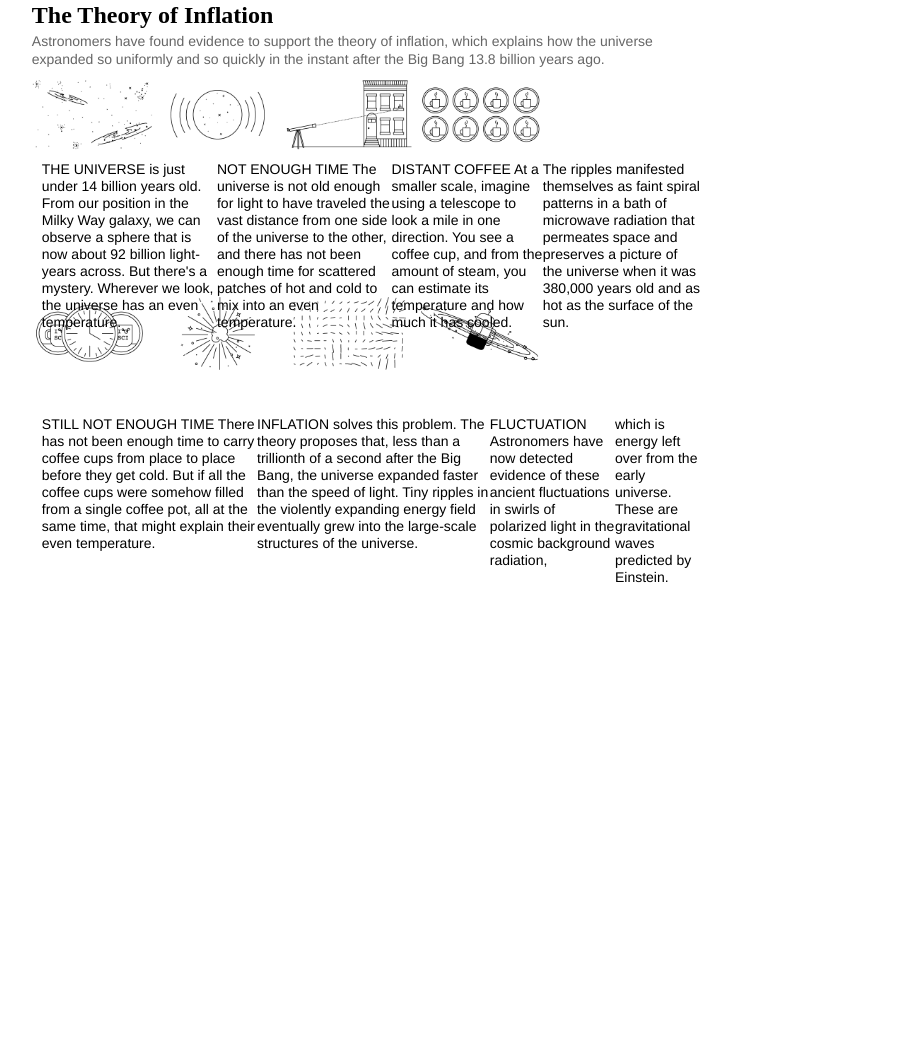
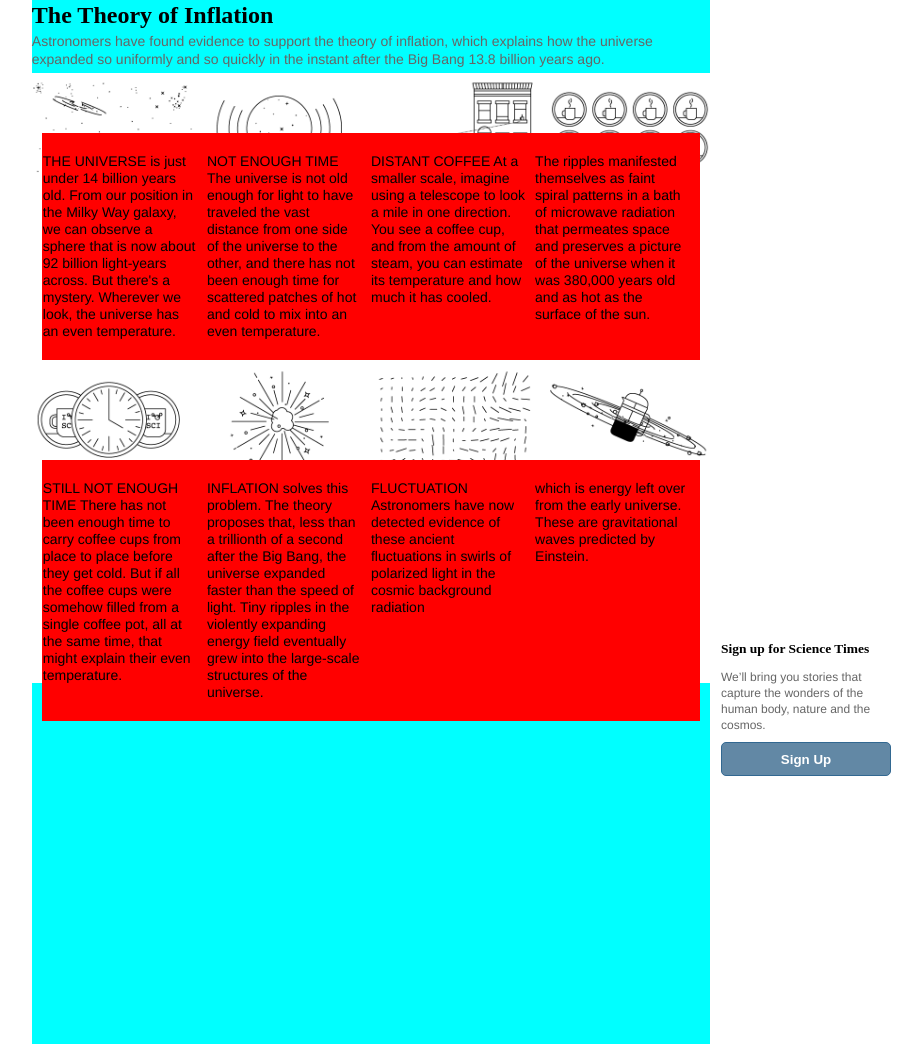
Before and after one commit to Mesi21/New-York-Times-Article, a plain HTML site: page index.html in a window 1280 px wide. Shown: the part 2828-3872 px from the top of the page, without its empty margins (269-1191 px from the left). Drawn offline with Linux system fonts and the light colour scheme.

Commit message:
Finished third article and started with fourth. Css almost done

```diff
--- a/index.html
+++ b/index.html
@@ -45,6 +45,7 @@
                     <i class="far fa-comment-alt"></i>
                 </div>
              </div>
+
             <div class="intro">
                 <div class="article-1">
                     <p>CAMBRIDGE, Mass. — One night late in 1979, an itinerant young physicist named Alan Guth, with a new son and a year’s appointment at Stanford, stayed up late with his notebook and equations, venturing far beyond the world of known physics.</p>
@@ -75,7 +76,7 @@
                     <img src="Media/Theory.png" alt="Theory of Inflation">
                     <div class="first-cols">
                         <div class="article-3">
-                            <p>THE UNIVERSE is just under 14 billion years old. From our position in the Milky Way galaxy, we can observe a sphere that is now about 92 billion light-years across. But there's a mystery. Wherever we look, the universe has an even temperature.</p>
+                            <p><b>THE UNIVERSE</b> is just under 14 billion years old. From our position in the Milky Way galaxy, we can observe a sphere that is now about 92 billion light-years across. But there's a mystery. Wherever we look, the universe has an even temperature.</p>
                             <p>NOT ENOUGH TIME  The universe is not old enough for light to have traveled the vast distance from one side of the universe to the other, and there has not been enough time for scattered patches of hot and cold to mix into an even temperature.</p>
                             <p>DISTANT COFFEE  At a smaller scale, imagine using a telescope to look a mile in one direction. You see a coffee cup, and from the amount of steam, you can estimate its temperature and how much it has cooled.</p>
                             <p>The ripples manifested themselves as faint spiral patterns in a bath of microwave radiation that permeates space and preserves a picture of the universe when it was 380,000 years old and as hot as the surface of the sun.</p>
@@ -85,9 +86,19 @@
                         <div class="article-3">
                             <p>STILL NOT ENOUGH TIME  There has not been enough time to carry coffee cups from place to place before they get cold. But if all the coffee cups were somehow filled from a single coffee pot, all at the same time, that might explain their even temperature.</p>
                             <p>INFLATION  solves this problem. The theory proposes that, less than a trillionth of a second after the Big Bang, the universe expanded faster than the speed of light. Tiny ripples in the violently expanding energy field eventually grew into the large-scale structures of the universe.</p>
-                            <p>FLUCTUATION  Astronomers have now detected evidence of these ancient fluctuations in swirls of polarized light in the cosmic background radiation,
+                            <p>FLUCTUATION  Astronomers have now detected evidence of these ancient fluctuations in swirls of polarized light in the cosmic background radiation</p>
                             <p>which is energy left over from the early universe. These are gravitational waves predicted by Einstein.</p>
                         </div>
+                    </div>
+                </div>
+                <div class="fourth">
+                        <div class="article-2">
+                            <p>Dr. Kovac said the chance that the results were a fluke was only one in 10 million.</p>
+                            <p>Dr. Guth, now 67, pronounced himself “bowled over,” saying he had not expected such a definite confirmation in his lifetime.</p>
+                            <p>“With nature, you have to be lucky,” he said. “Apparently we have been lucky.”</p>
+                            <p>The results are the closely guarded distillation of three years’ worth of observations and analysis. Eschewing email for fear of a leak, Dr. Kovac personally delivered drafts of his work to a select few, meeting with Dr. Guth, who is now a professor at Massachusetts Institute of Technology (as is his son, Larry, who was sleeping that night in 1979), in his office last week.</p>
+                            <p>“It was a very special moment, and one we took very seriously as scientists,” said Dr. Kovac, who chose his words as carefully as he tended his radio telescopes.</p>
+                            <p>Andrei Linde of Stanford, a prolific theorist who first described the most popular variant of inflation, known as chaotic inflation, in 1983, was about to go on vacation in the Caribbean last week when Chao-Lin Kuo, a Stanford colleague and a member of Dr. Kovac’s team, <a href="https://www.youtube.com/watch?v=ZlfIVEy_YOA">knocked on his door with a bottle of Champagne</a> to tell him the news.</p>
                         </div>
                     </div>
             </div>
--- a/styles/style.css
+++ b/styles/style.css
@@ -8,6 +8,9 @@ body {
 
 p{
     font-family: nyt-franklin, helvetica, arial, sans-serif;
+}
+strong {
+  font-weight: bold;
 }
 .nav-bar button{
     background-color: #6288a5;
@@ -144,6 +147,8 @@ p{
 .intro{
     display: flex;
     flex-direction: column;
+    background-color: aqua;
+    margin: 0px;
 }
 .article-1{
     font-size: 1.1875rem ;
@@ -221,6 +226,9 @@ p{
     display: flex;
     flex-direction: column;
 }
+.third img{
+    width: 100%;
+}
 
 .par{
     display: flex;
@@ -243,12 +251,16 @@ p{
     position: relative;
     z-index: 1;
     font-size: 14px;
-    padding: 20px 10px;
-    margin-bottom: 45px;
-    bottom: 390px;
+    padding: 20px 1px;
+    margin: 0px 10px 100px 10px;
+    bottom: 550px;
     line-height: 17px;
+    background-color: red;
+    }
+.article-3 p{
+    width: 300px;
+    padding-right: 10px;
 }
-
 .sidebar-2 {
     width: 170px;
     float: right;
```
Lines whose indentation alone changed are shown as unchanged.
